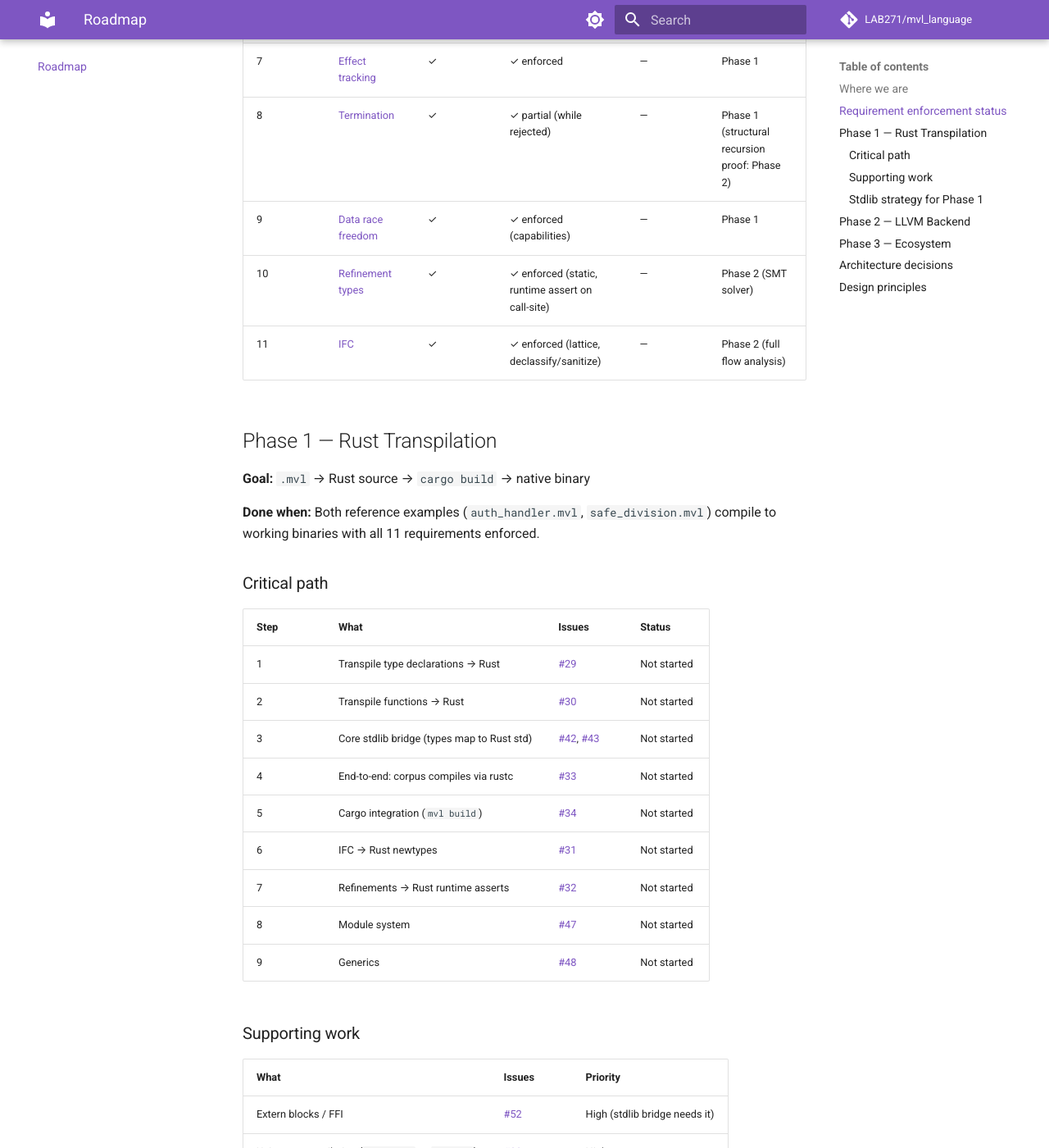
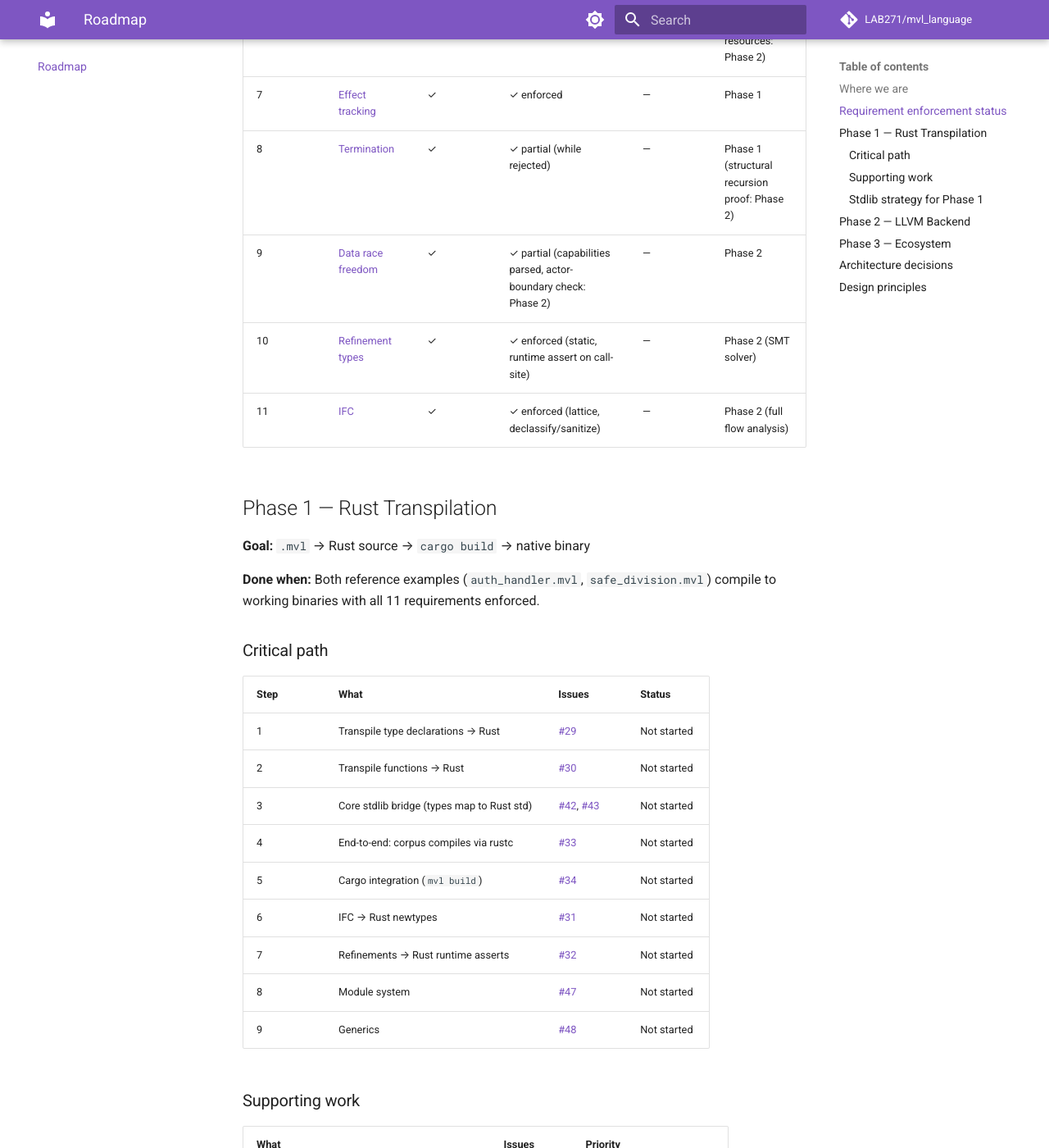
Before and after one commit to mvl-lang/mvl, an MkDocs documentation site: the page built from docs/roadmap.md, in a window 1280 px wide and 1400 px high, scrolled down 1046 px. Shown: the whole window at 82% size. Built offline with MkDocs 1.6.1 and Material for MkDocs 9.7.7, drawn with Linux system fonts in a browser that asks for light colours; comment, search, counter and statistics services are not loaded; some of the changed text lies outside the part shown.

Commit message:
fix: sync roadmap to v0.5.3, mark ISPE PR report done, fix Req 9 status
- version: 0.5.2 → 0.5.3
- Req 9 data race freedom: "enforced" → "partial" (consistent with ADR-0001)
- supporting work: ISPE report on PRs marked Done (v0.5.1, PR #75/#79)
- close issue #76

Co-Authored-By: Claude Sonnet 4.6 <noreply@anthropic.com>

```diff
--- a/docs/roadmap.md
+++ b/docs/roadmap.md
@@ -29,7 +29,7 @@ The parser and type checker are complete. All 11 requirements are represented in
 | 6 | [Ownership](requirements.md#req-6) | ✓ | ✓ partial (move tracking) | — | Phase 1 (linear resources: Phase 2) |
 | 7 | [Effect tracking](requirements.md#req-7) | ✓ | ✓ enforced | — | Phase 1 |
 | 8 | [Termination](requirements.md#req-8) | ✓ | ✓ partial (while rejected) | — | Phase 1 (structural recursion proof: Phase 2) |
-| 9 | [Data race freedom](requirements.md#req-9) | ✓ | ✓ enforced (capabilities) | — | Phase 1 |
+| 9 | [Data race freedom](requirements.md#req-9) | ✓ | ✓ partial (capabilities parsed, actor-boundary check: Phase 2) | — | Phase 2 |
 | 10 | [Refinement types](requirements.md#req-10) | ✓ | ✓ enforced (static, runtime assert on call-site) | — | Phase 2 (SMT solver) |
 | 11 | [IFC](requirements.md#req-11) | ✓ | ✓ enforced (lattice, declassify/sanitize) | — | Phase 2 (full flow analysis) |
 
```
Also changed, not shown: other parts of docs/roadmap.md (+3 -3 lines).
